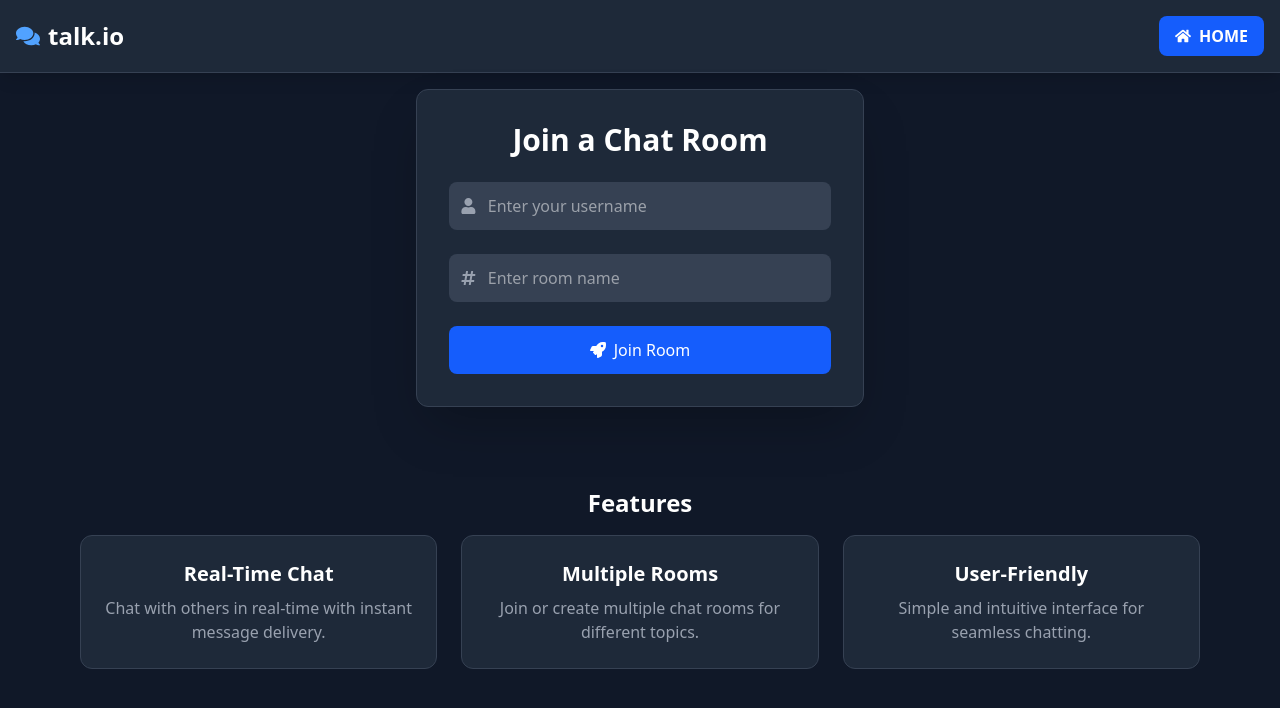
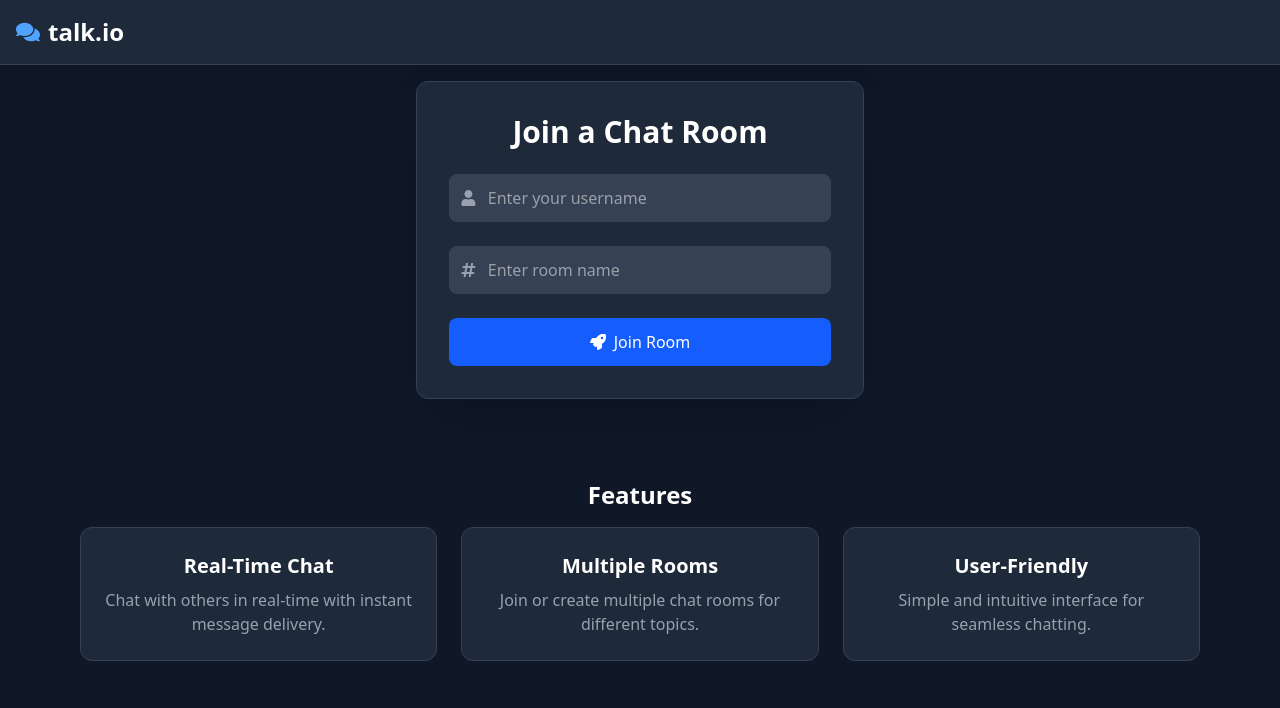
Before and after one commit to kaushal-Prakash/talk.io, a Next.js app in the folder frontend/: page / in a window 1280 px wide. Shown: the top 708 px of the page. Built offline with nearby package versions, Linux system fonts and the light colour scheme; no server answers.

Commit message:
removed home icon

```diff
--- a/frontend/src/components/Navbar.jsx
+++ b/frontend/src/components/Navbar.jsx
@@ -17,14 +17,6 @@ function Navbar() {
           </h1>
         </div>
 
-        {/* Home Link Button */}
-        <Link
-          href="/"
-          className="flex items-center bg-blue-600 hover:bg-gradient-to-br from-purple-600 to-blue-400 text-white px-4 py-2 rounded-lg transition-all duration-300 font-semibold"
-        >
-          <FaHome className="mr-2" />
-          HOME
-        </Link>
       </div>
     </nav>
   );
```
